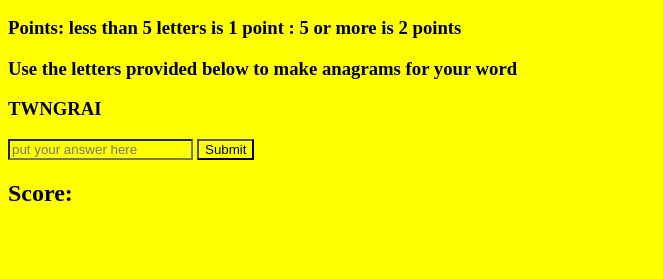
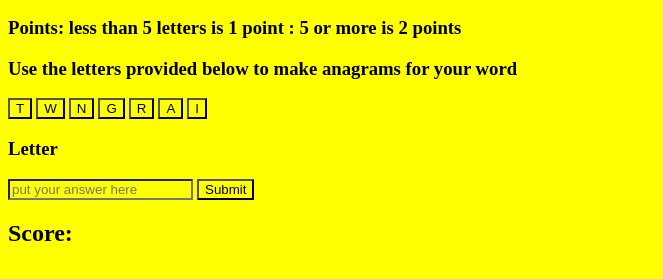
Before and after one commit to EloiseCresswell/SpellingBeeEloise, a plain HTML site: page index.html in a window 1280 px wide. Shown: the part 111-390 px from the top of the page, without its empty margins (0-663 px from the left). Drawn offline with Linux system fonts and the light colour scheme.

Commit message:
added buttons and their value

```diff
--- a/index.html
+++ b/index.html
@@ -11,6 +11,14 @@
     <h2> Rules</h2>
     <h3> Points: less than 5 letters is 1 point : 5 or more is 2 points</h3>
     <h3> Use the letters provided below to make anagrams for your word</h3>
+    <button id="firstLet">C</button>
+    <button id="secondLet">D</button>
+    <button id="thirdLet">E</button>
+    <button id="forthLet">F</button>
+    <button id="fifthLet">G</button>
+    <button id="sixLet">H</button>
+    <button id="sevenLet">I</button>
+
     <h3 id="letters"> Letter</h3>
     <input type="text" placeholder="put your answer here" id="answer"/>
     <button id="submitButton">Submit</button>
--- a/source.js
+++ b/source.js
@@ -1,11 +1,8 @@
 console.log("hello there!");
 let score = 0;
-
 //finding the answer when you submit the button
-
 //function to give 7 random letters...
 let characters = "BCDFGHJKLMNPQRSTVWXYZ";
-
 function fiveRandomConsts() {
   let randomLetters = "";
   for (let i = 0; i < 5; i++) {
@@ -17,7 +14,6 @@ function fiveRandomConsts() {
   }
   return randomLetters;
 }
-
 //Vowel function
 let vowels = "AEIOU";
 
@@ -32,14 +28,64 @@ function twoRandomVowels() {
   }
   return randomLettersVowels;
 }
-
 //combining the two functions together to produce the string for the letters
 function comboLetters() {
   const constnants = fiveRandomConsts();
   const vowels = twoRandomVowels();
-  document.getElementById("letters").innerHTML = constnants + vowels;
+  //document.getElementById("letters").innerHTML = constnants + vowels;
+  //printing each letter onto the corresponding button
+  let letterString = constnants + vowels;
+  /*let letterArray = letterString.split("").join(",");
+  //console.log(letterArray);
+  //document.getElementById("firstLet").innerHTML = letterString[0];
+  letterArray.forEach((element) => {
+    document.getElementById("firstLet").innerHTML = letterString[element];
+  });*/
+  let buttonone = document.getElementById("firstLet");
+  buttonone.innerHTML = letterString[0];
+  let buttontwo = document.getElementById("secondLet");
+  buttontwo.innerHTML = letterString[1];
+  let buttonthree = document.getElementById("thirdLet");
+  buttonthree.innerHTML = letterString[2];
+  let buttonfour = document.getElementById("forthLet");
+  buttonfour.innerHTML = letterString[3];
+  let buttonfive = document.getElementById("fifthLet");
+  buttonfive.innerHTML = letterString[4];
+  let buttonsix = document.getElementById("sixLet");
+  buttonsix.innerHTML = letterString[5];
+  let buttonseven = document.getElementById("sevenLet");
+  buttonseven.innerHTML = letterString[6];
+  //check if button 1 is clicked, if so put value in answer field
+  buttonone.addEventListener("click", function () {
+    let letter = buttonone.innerHTML;
+    document.getElementById("answer").value += letter;
+  });
+  //if button 2 is clicked
+  buttontwo.addEventListener("click", function () {
+    let letter = buttontwo.innerHTML;
+    document.getElementById("answer").value += letter;
+  });
+  buttonthree.addEventListener("click", function () {
+    let letter = buttonthree.innerHTML;
+    document.getElementById("answer").value += letter;
+  });
+  buttonfour.addEventListener("click", function () {
+    let letter = buttonfour.innerHTML;
+    document.getElementById("answer").value += letter;
+  });
+  buttonfive.addEventListener("click", function () {
+    let letter = buttonfive.innerHTML;
+    document.getElementById("answer").value += letter;
+  });
+  buttonsix.addEventListener("click", function () {
+    let letter = buttonsix.innerHTML;
+    document.getElementById("answer").value += letter;
+  });
+  buttonseven.addEventListener("click", function () {
+    let letter = buttonseven.innerHTML;
+    document.getElementById("answer").value += letter;
+  });
 }
-
 comboLetters();
 
 //check if combo letters are in the answer provided...
@@ -47,11 +93,11 @@ comboLetters();
 //function to check if the answer is correct / in the dictionary and run it if clicked
 let answerSubmit = document.getElementById("submitButton");
 answerSubmit.addEventListener("click", getAnswer);
+
 function getAnswer() {
   answer = document.getElementById("answer").value;
   const url = "https://api.dictionaryapi.dev/api/v2/entries/en/" + answer;
   checkDictionary();
-
   //changing the score based on answer length...
   //if <4 - score 1
   //if >4 - score 2
@@ -59,7 +105,6 @@ function getAnswer() {
   if (answer.length > 4) {
     additionToScore = 2;
   }
-
   //function to check if the given word is in fact a word in the dictionary
   async function checkDictionary() {
     const response = await fetch(url);
```
